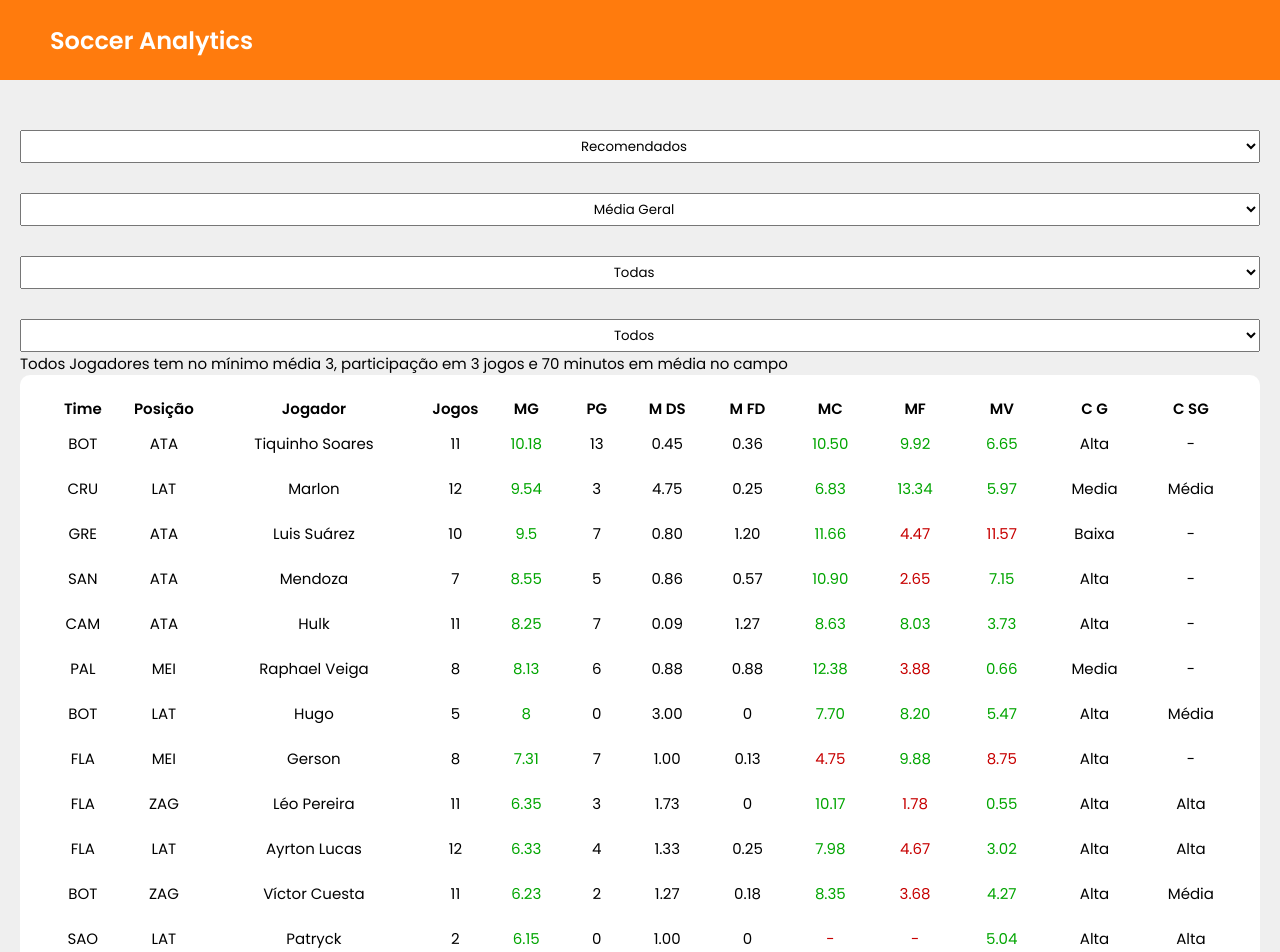
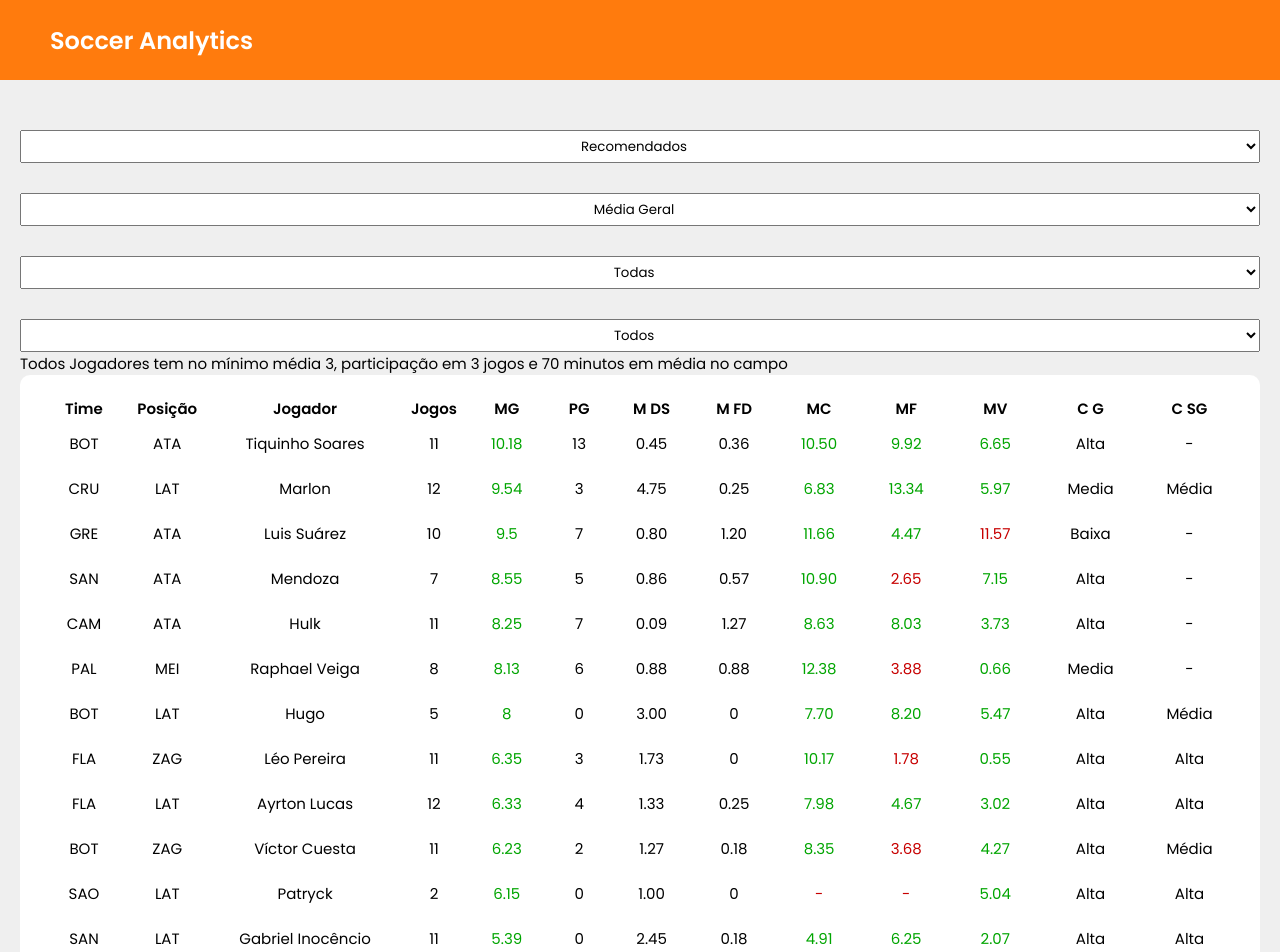
Before and after one commit to lulucasalves/soccer-front, a Next.js app: page /cartola in a window 1280 px wide. Shown: the top 952 px of the page. Built offline with nearby package versions, Linux system fonts and the light colour scheme.

Commit message:
refactor: new format

```diff
--- a/src/components/Players/index.tsx
+++ b/src/components/Players/index.tsx
@@ -40,7 +40,7 @@ export function Players({
         <tbody>
           {data.atletas.length > 0 ? (
             data.atletas
-              .filter((val) => {
+              .filter((val: { posicao_id: Number; clube_id: Number }) => {
                 const status =
                   (filterPosition
                     ? Number(filterPosition) === val.posicao_id
@@ -49,7 +49,7 @@ export function Players({
 
                 if (status) return val;
               })
-              .sort((a, b) => {
+              .sort((a: any, b: any) => {
                 if (!sort.includes("-")) return b[sort] - a[sort];
                 else {
                   const [sort1, sort2] = sort.split("-");
@@ -68,7 +68,7 @@ export function Players({
                   posicao_id,
                   status_id,
                   scout,
-                }) => {
+                }: any) => {
                   const clube = data.clubes[clube_id];
                   const posicao = data.posicoes[posicao_id];
 
@@ -97,11 +97,19 @@ export function Players({
                       : "Baixa";
                   0;
 
-                  const boaopcao = goodOptions
-                    ? chanceSG.includes("Alta") ||
-                      chanceGol.includes("Alta") ||
-                      media_num > 8
-                    : true;
+                  let boaopcao = false;
+
+                  if (posicao_id < 4) {
+                    boaopcao = goodOptions
+                      ? chanceSG.includes("Alta") ||
+                        chanceGol.includes("Alta") ||
+                        media_num > 8
+                      : true;
+                  } else {
+                    boaopcao = goodOptions
+                      ? chanceSG.includes("Alta") || media_num > 8
+                      : true;
+                  }
 
                   if (
                     media_num > 2 &&
@@ -114,7 +122,7 @@ export function Players({
                         <td>{posicao.abreviacao.toUpperCase()}</td>
                         <td>{apelido}</td>
                         <td>{jogos_num}</td>
-                        <td className={media_num > 5 ? "positive" : "negative"}>
+                        <td className={media_num > 4 ? "positive" : "negative"}>
                           {media_num}
                         </td>
                         <td>
@@ -138,7 +146,7 @@ export function Players({
                         </td>
                         <td
                           className={
-                            gato_mestre.media_pontos_mandante > 5
+                            gato_mestre.media_pontos_mandante > 4
                               ? "positive"
                               : "negative"
                           }
@@ -149,7 +157,7 @@ export function Players({
                         </td>
                         <td
                           className={
-                            gato_mestre.media_pontos_visitante > 5
+                            gato_mestre.media_pontos_visitante > 4
                               ? "positive"
                               : "negative"
                           }
```
